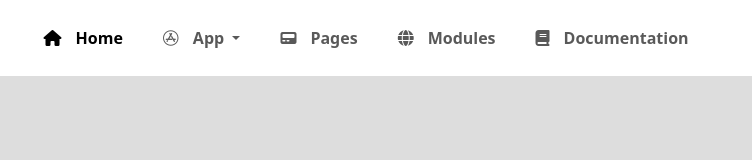
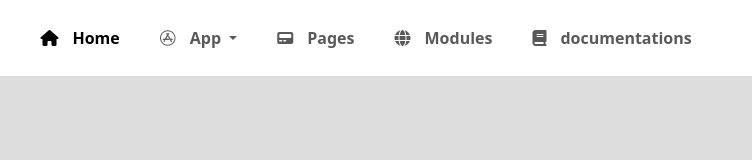
Before and after one commit to Tolasan5587/bs5.3.7-documents, a plain HTML site: page documentations/pra-10/index.html in a window 1280 px wide. Shown: the full height of the page, 241-993 px from the left. Drawn offline with nearby package versions, Linux system fonts and the light colour scheme.

Commit message:
Finished feature x

```diff
--- a/documentations/pra-10/index.html
+++ b/documentations/pra-10/index.html
@@ -87,8 +87,8 @@
                 >
               </li>
               <li class="nav-item">
-                <a class="nav-link" aria-disabled="true"
-                  ><i class="fa-solid fa-book"></i>Documentation</a
+                <a class="nav-link" href="#"
+                  ><i class="fa-solid fa-book"></i>documentations</a
                 >
               </li>
             </ul>
```
Also changed, not shown: 1 other file.
